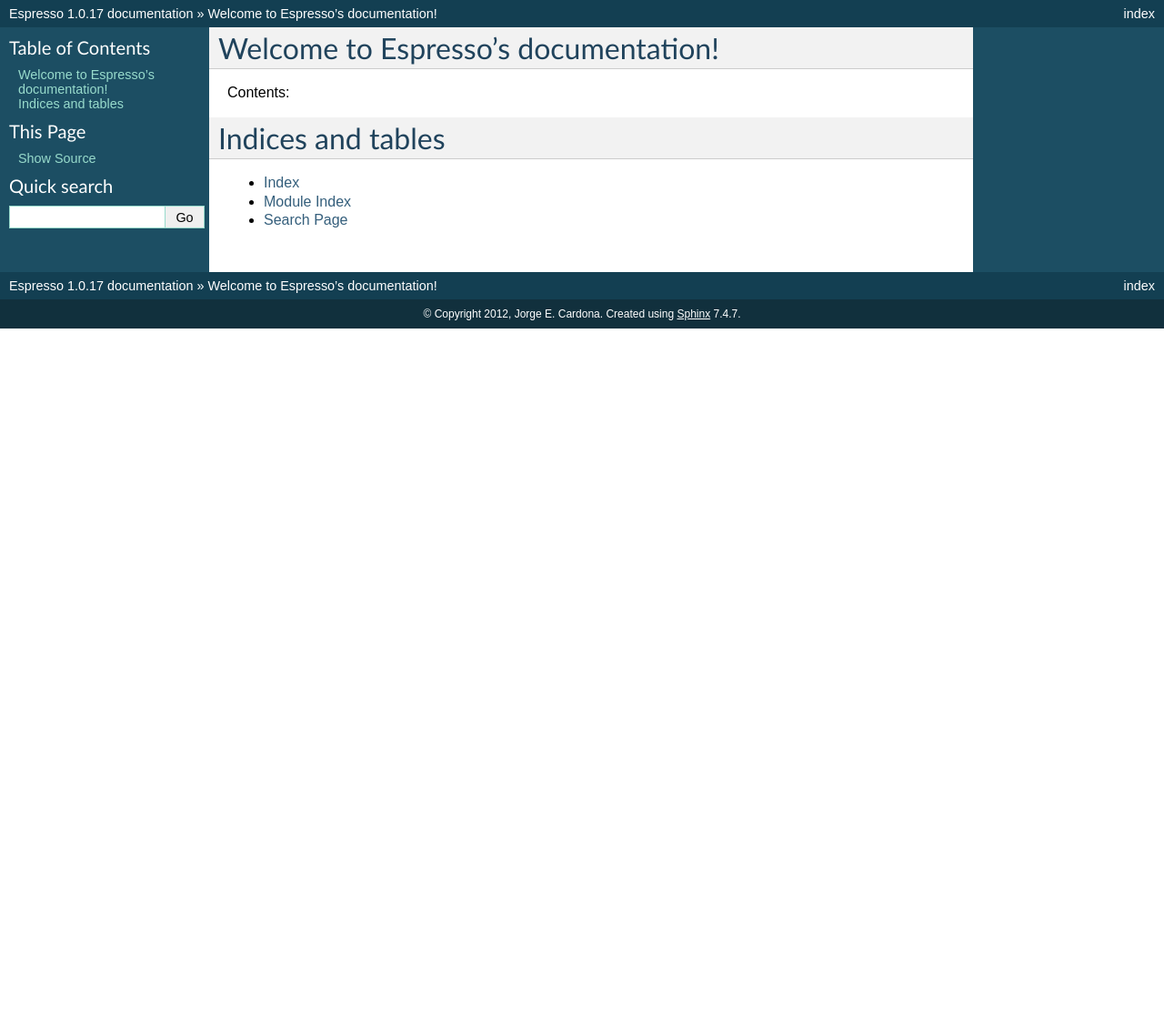
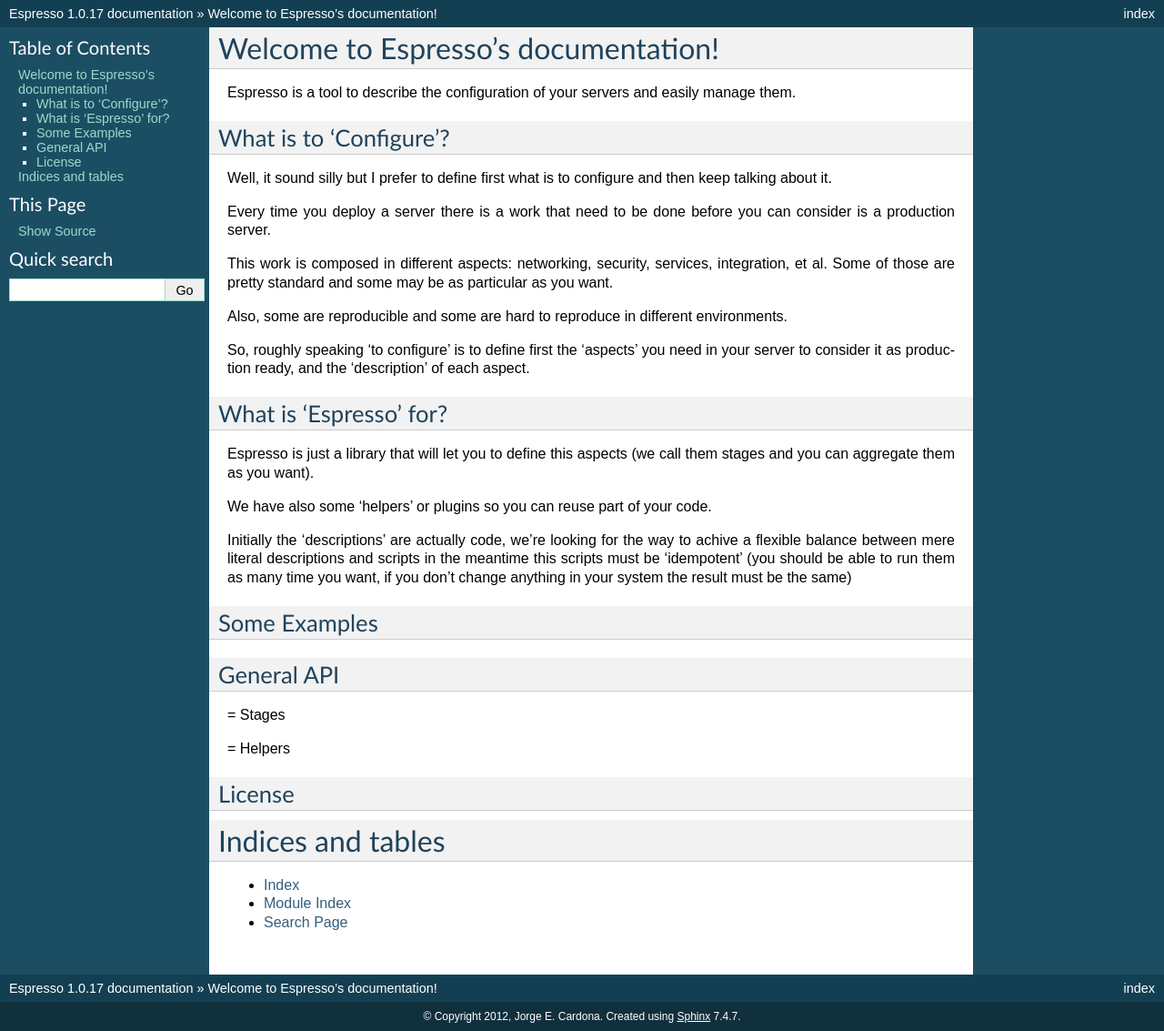
Before and after one commit to jorgeecardona/espresso, a Sphinx documentation site: the page built from docs/index.rst, in a window 1280 px wide. Shown: the whole page at 91% size. Built offline with Sphinx 7.4.7, drawn with Linux system fonts in a browser that asks for light colours; before the commit the page ends 900 px from its top, so only the background shows below that.

Commit message:
Add something to the docs

```diff
--- a/docs/index.rst
+++ b/docs/index.rst
@@ -6,12 +6,55 @@
 Welcome to Espresso's documentation!
 ====================================
 
-Contents:
+Espresso is a tool to describe the configuration of your servers and easily manage them.
 
 .. toctree::
    :maxdepth: 2
 
+What is to 'Configure'?
+-----------------------
 
+Well, it sound silly but I prefer to define first what is to configure and then keep talking
+about it.
+
+Every time you deploy a server there is a work that need to be done before you can consider
+is a production server.
+
+This work is composed in different aspects: networking, security, services, integration,
+et al. Some of those are pretty standard and some may be as particular as you want.
+
+Also, some are reproducible and some are hard to reproduce in different environments.
+
+So, roughly speaking 'to configure' is to define first the 'aspects' you need in
+your server to consider it as production ready, and the 'description' of each
+aspect.
+
+What is 'Espresso' for?
+-----------------------
+
+Espresso is just a library that will let you to define this aspects (we call them
+stages and you can aggregate them as you want).
+
+We have also some 'helpers' or plugins so you can reuse part of your code.
+
+Initially the 'descriptions' are actually code, we're looking for
+the way to achive a flexible balance between mere literal descriptions and scripts
+in the meantime this scripts must be 'idempotent' (you should be able to run them as many time you want, if you don't change anything in your system the result must be the same)
+
+Some Examples
+-------------
+
+
+General API
+-----------
+
+= Stages
+
+= Helpers
+
+
+License
+-------
 
 Indices and tables
 ==================
```
